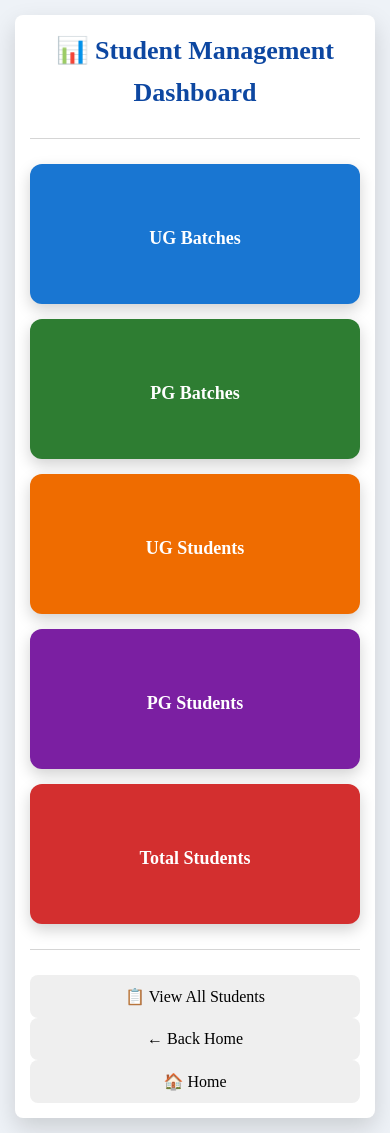
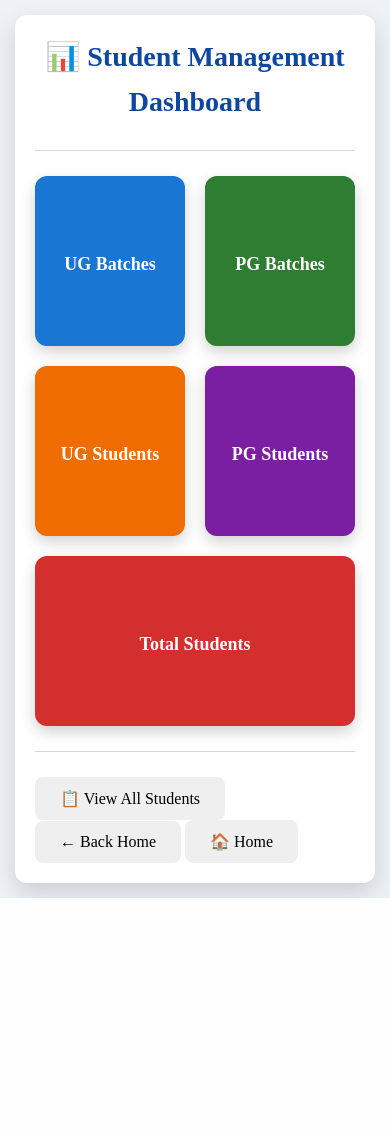
Before and after one commit to Soundar47/StudentApp, a Flask app: template templates/dashboard.html in a window 390 px wide. After the commit the page ends 898 px from the top, so only its background shows below. Run offline with Flask 3, Linux system fonts and the light colour scheme; the template is opened without the code that fills it, so the values that code supplies are empty.

Commit message:
Update student admin mobile view layout

```diff
--- a/static/dashboard.css
+++ b/static/dashboard.css
@@ -765,97 +765,25 @@ tr:hover{
 
 
 /* MOBILE */
+@media(max-width:768px){
 
-@media(max-width:480px){
-
-
-    body{
-
-        font-size:14px;
-
+    .main-container{
+        display:flex;
+        flex-direction:row;
     }
 
-
-    .container{
-
-        padding:15px;
-
-        border-radius:8px;
-
+    .sidebar{
+        position:fixed;
+        width:80px;
+        height:100vh;
     }
 
-
-    h1{
-
-        font-size:26px;
-
+    .content{
+        margin-left:80px;
+        width:calc(100% - 80px);
     }
 
-
-    h2{
-
-        font-size:22px;
-
-    }
-
-
-    .cards{
-
-        grid-template-columns:1fr;
-
-        gap:15px;
-
-    }
-
-
-    .card{
-
-        min-height:140px;
-
-        padding:20px;
-
-    }
-
-
-    .card i{
-
-        font-size:35px;
-
-    }
-
-
-    .card h2{
-
-        font-size:32px;
-
-    }
-
-
-    button,
-    .btn{
-
-        width:100%;
-
-    }
-
-
-    table{
-
-        font-size:13px;
-
-    }
-
-
-    th,
-    td{
-
-        padding:8px;
-
-    }
-
-
 }
-
 
 /* ==========================================
    PRINT SUPPORT
```
